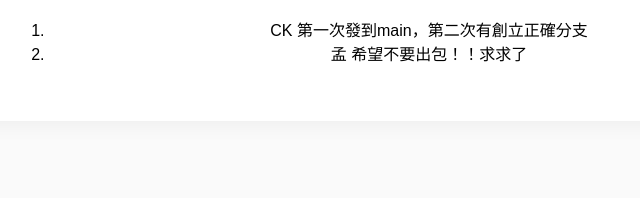
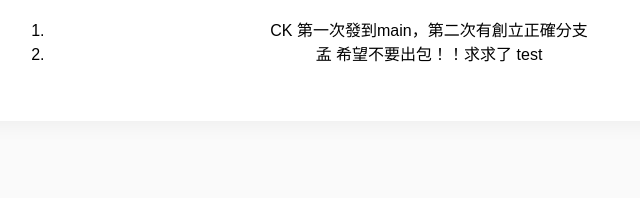
Before and after one commit to aitong0113/InnerSoul-Practice, a plain HTML site: page index.html in a window 1280 px wide. Shown: the part 295-493 px from the top of the page, 231-871 px from the left. Drawn offline with Linux system fonts and the light colour scheme.

Commit message:
新增組員名稱 test

```diff
--- a/index.html
+++ b/index.html
@@ -14,7 +14,7 @@
         <p>組員</p>
         <ol>
             <li>CK 第一次發到main，第二次有創立正確分支</li>
-            <li>孟 希望不要出包！！求求了</li>
+            <li>孟 希望不要出包！！求求了 test</li>
         </ol>
     </div>
     <div class="footer">© 2024 InnerSoul Project</div>
```
